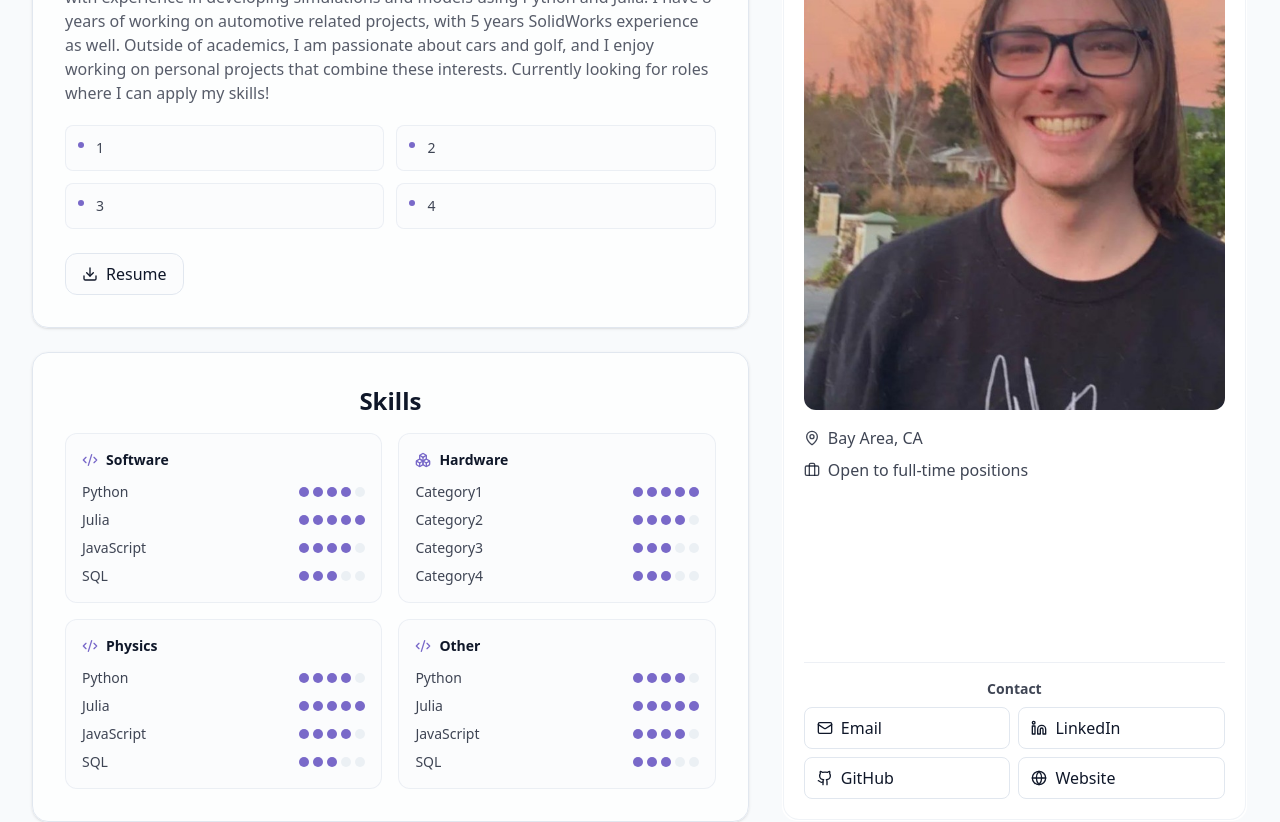
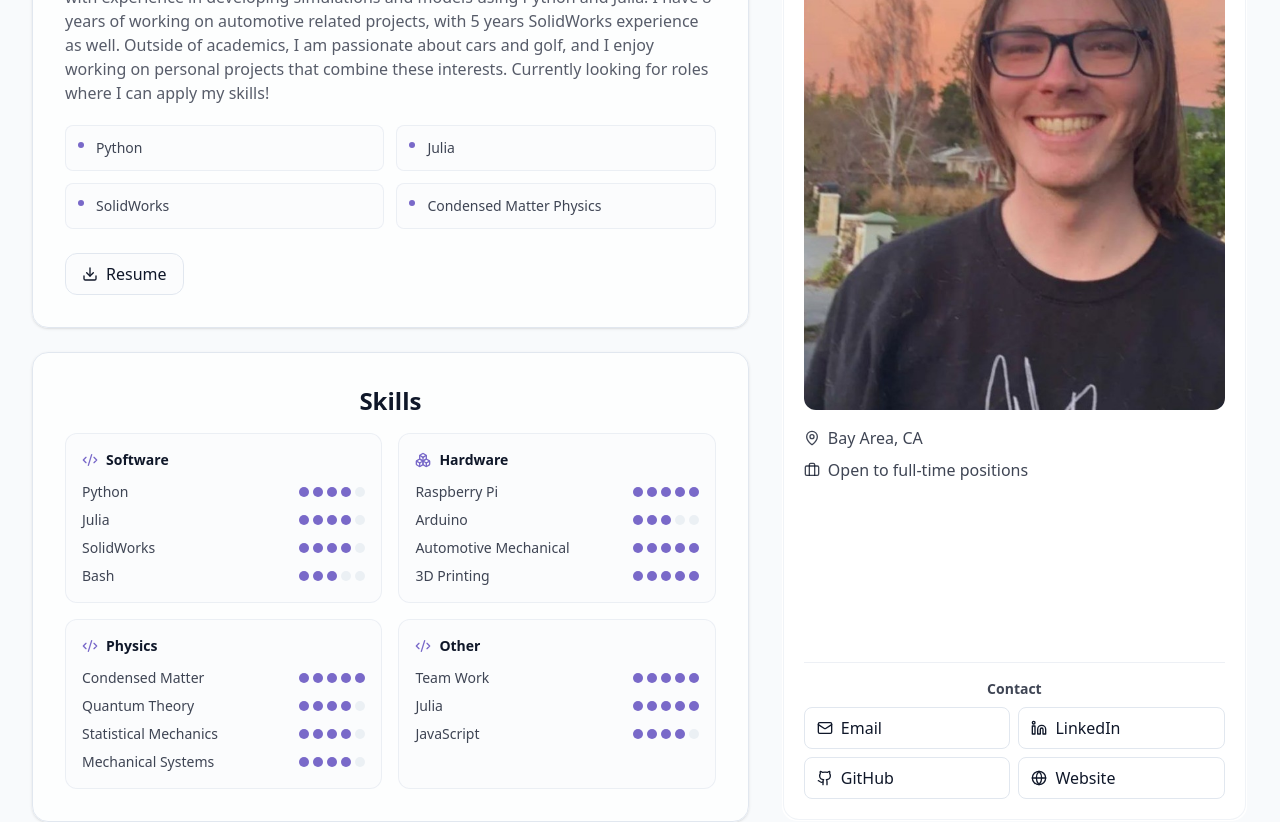
Before and after one commit to swestastic/kylePortfolio, a React (Vite) app: page / in a window 1280 px wide. Shown: the part 440-1262 px from the top of the page. Built offline with nearby package versions, Linux system fonts and the light colour scheme.

Commit message:
Update skills

```diff
--- a/src/components/AboutSection.jsx
+++ b/src/components/AboutSection.jsx
@@ -64,10 +64,10 @@ export const About = () => {
 
               <ul className="mt-5 grid grid-cols-1 sm:grid-cols-2 gap-3">
                 {[
-                  "1",
-                  "2",
-                  "3",
-                  "4",
+                  "Python",
+                  "Julia",
+                  "SolidWorks",
+                  "Condensed Matter Physics",
                 ].map((item, i) => (
                   <li
                     key={i}
@@ -107,39 +107,38 @@ export const About = () => {
                   title="Software"
                   items={[
                     { name: "Python", level: 4 },
-                    { name: "Julia", level: 5 },
-                    { name: "JavaScript", level: 4 },
-                    { name: "SQL", level: 3 },
+                    { name: "Julia", level: 4 },
+                    { name: "SolidWorks", level: 4 },
+                    { name: "Bash", level: 3 },
                   ]}
                 />
                 <SkillCategory
                   icon={Boxes}
                   title="Hardware"
                   items={[
-                    { name: "Category1", level: 5 },
-                    { name: "Category2", level: 4 },
-                    { name: "Category3", level: 3 },
-                    { name: "Category4", level: 3 },
+                    { name: "Raspberry Pi", level: 5 },
+                    { name: "Arduino", level: 3 },
+                    { name: "Automotive Mechanical", level: 5 },
+                    { name: "3D Printing", level: 5 },
                   ]}
                 />
                 <SkillCategory
                   icon={Code2}
                   title="Physics"
                   items={[
-                    { name: "Python", level: 4 },
-                    { name: "Julia", level: 5 },
-                    { name: "JavaScript", level: 4 },
-                    { name: "SQL", level: 3 },
+                    { name: "Condensed Matter", level: 5 },
+                    { name: "Quantum Theory", level: 4 },
+                    { name: "Statistical Mechanics", level: 4 },
+                    { name: "Mechanical Systems", level: 4 },
                   ]}
                 />
                 <SkillCategory
                   icon={Code2}
                   title="Other"
                   items={[
-                    { name: "Python", level: 4 },
+                    { name: "Team Work", level: 5 },
                     { name: "Julia", level: 5 },
                     { name: "JavaScript", level: 4 },
-                    { name: "SQL", level: 3 },
                   ]}
                 />
               </div>
```
Also changed, not shown: 1 other file (tests, documents, lock files or other folders).
